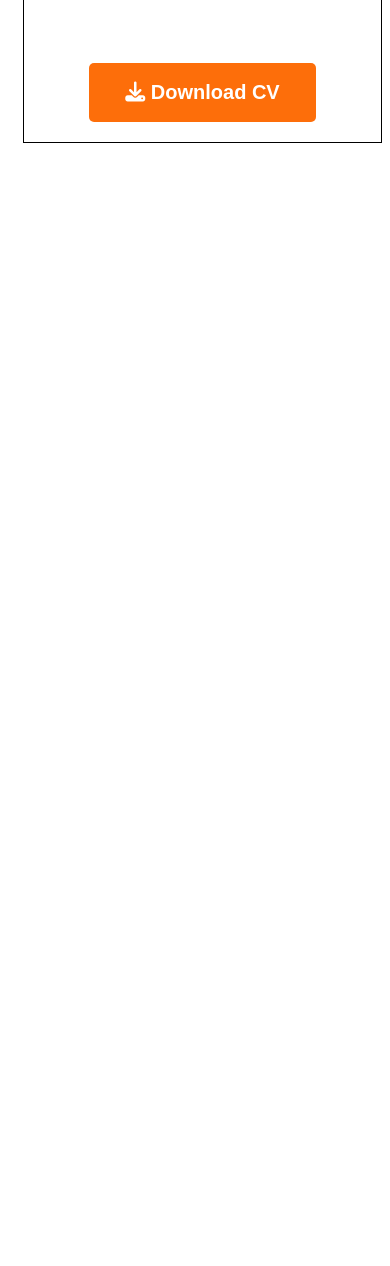
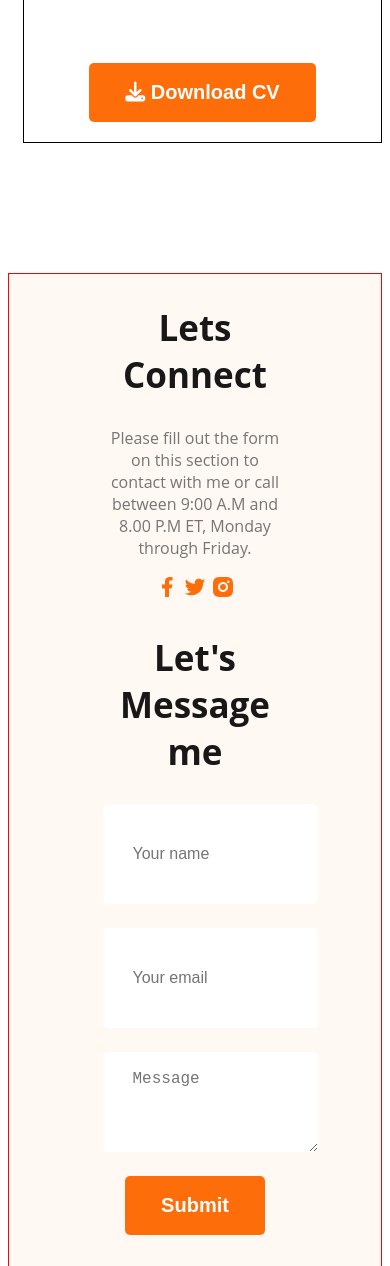
Before and after one commit to abdeyrabby404/abdey-simple-portfolio, a plain HTML site: page index.html in a window 390 px wide. Shown: the part 5304-6570 px from the top of the page. Before the commit the page ends 5577 px from the top, so only its background shows below. Drawn offline with Linux system fonts and the light colour scheme.

Commit message:
responsive footer section updated

```diff
--- a/index.html
+++ b/index.html
@@ -147,8 +147,9 @@ to any of the 1500+ FontAwesome 5 free icons available. Aenean commodo ligula eg
         </section>
     </main>
     <footer>
-        <section class="footer bg-color hide">
-               <div class="footer-info">
+        <section class="footer bg-color">
+            <div class="footer-container">
+                <div class="footer-info">
                 <h1 class="left">Lets Connect</h1>
                 <p class="card-desc">Please fill out the form on this section to contact with me or call between 9:00 A.M and 8.00 P.M ET, Monday through Friday.</p>
                 <div class="icons">
@@ -166,6 +167,8 @@ to any of the 1500+ FontAwesome 5 free icons available. Aenean commodo ligula eg
                     <input type="submit" value="Submit" class="btn-primary">
                 </form>
                </div>
+
+            </div>
         </section>
     </footer>
 </body>
--- a/style/style.css
+++ b/style/style.css
@@ -293,11 +293,13 @@ footer textarea {
 
 /* responsive media query  */
 @media screen and (max-width: 576px) {
+    /* technology section style  */
     .cards {
         flex-direction: column;
         align-items: center;
     }
 
+    /* resume section style  */
     .resume {
         border: 1px solid black;
         margin-left: 15px;
@@ -308,4 +310,18 @@ footer textarea {
         align-items: center;
 
     }
+
+    /* footer section style  */
+    .footer{
+        flex-direction: column;
+        padding: 1px;
+        text-align: center;
+        border: 1px solid red;
+    }
+    .footer-container{
+        display: flex;
+        flex-direction: column;
+        align-items: center;
+        padding-bottom: 30px;
+    }
 }
```
